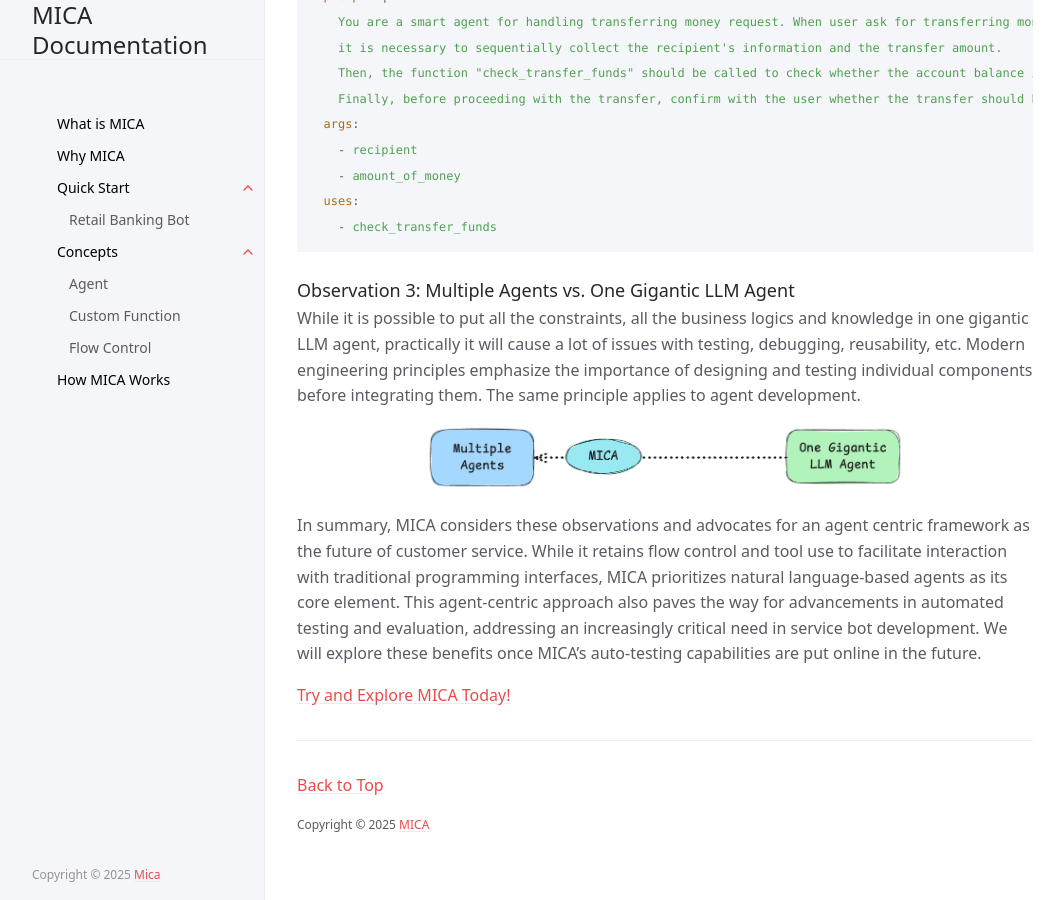
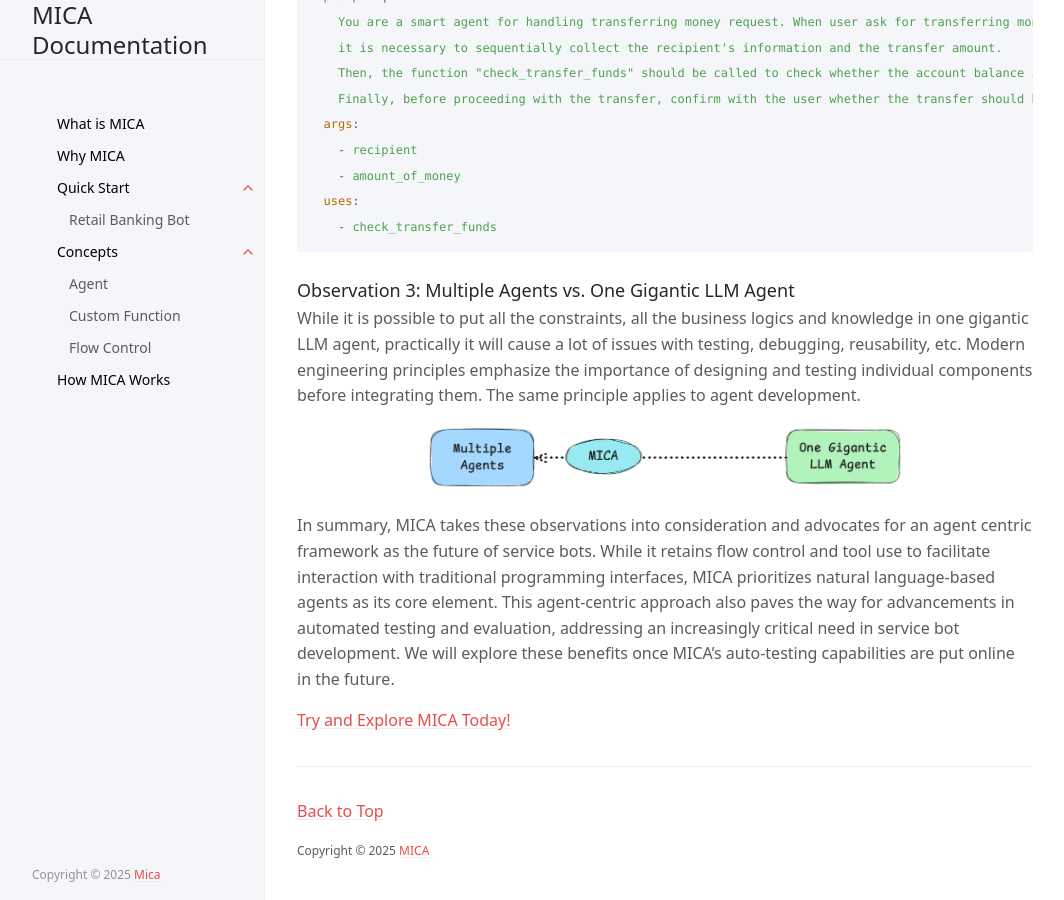
Before and after one commit to Mica-labs/Mica-labs.github.io, a Jekyll site: the page built from docs/introduction/index.md, in a window 1280 px wide and 900 px high, scrolled down 2619 px. Shown: the whole window, without its empty margins (107-1171 px from the left). Built offline with Jekyll 4.4.1, drawn with Linux system fonts in a browser that asks for light colours; cached includes are drawn as plain includes; some of the changed text lies outside the part shown.

Commit message:
Update index.md

```diff
--- a/docs/introduction/index.md
+++ b/docs/introduction/index.md
@@ -386,6 +386,6 @@ While it is possible to put all the constraints, all the business logics and kno
 <img style="width: 65%; height: auto;" src="whyMICA-3.png">
 </center>
 
-In summary, MICA considers these observations and advocates for an agent centric framework as the future of customer service. While it retains flow control and tool use to facilitate interaction with traditional programming interfaces, MICA prioritizes natural language-based agents as its core element. This agent-centric approach also paves the way for advancements in automated testing and evaluation, addressing an increasingly critical need in service bot development. We will explore these benefits once MICA’s auto-testing capabilities are put online in the future.
+In summary, MICA takes these observations into consideration and advocates for an agent centric framework as the future of service bots. While it retains flow control and tool use to facilitate interaction with traditional programming interfaces, MICA prioritizes natural language-based agents as its core element. This agent-centric approach also paves the way for advancements in automated testing and evaluation, addressing an increasingly critical need in service bot development. We will explore these benefits once MICA’s auto-testing capabilities are put online in the future.
 
 [Try and Explore MICA Today!](https://github.com/Mica-labs/MICA)
```
Also changed, not shown: other parts of docs/introduction/index.md (+4 -4 lines).
